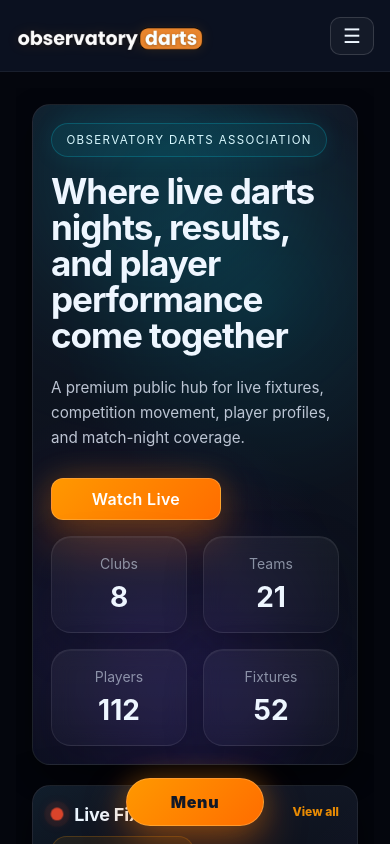
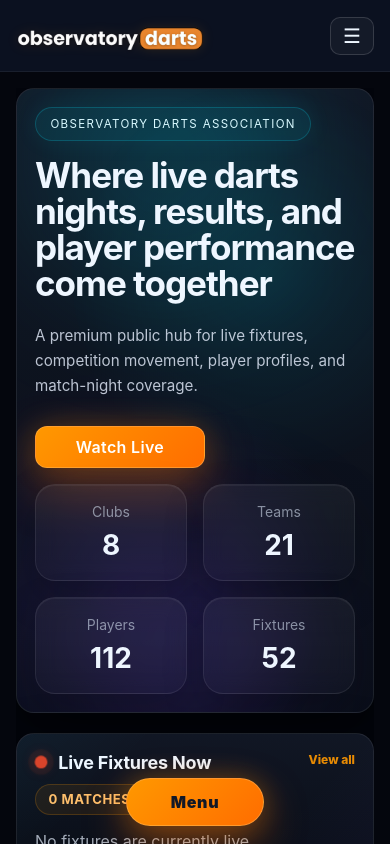
Before and after one commit to jakes007/ODA, a React app in the folder frontend/: page / in a window 390 px wide. Shown: the top 844 px of the page. Built offline with nearby package versions, Linux system fonts and the light colour scheme; the HTML template or start-up script is replaced by a standard one.

Commit message:
fixed container

```diff
--- a/frontend/src/index.css
+++ b/frontend/src/index.css
@@ -2352,9 +2352,7 @@ textarea {
     border-radius: 18px;
   }
 
-  .page-stack {
-    padding: 16px;
-  }
+
 }
 
 .admin-stats-grid {
```
